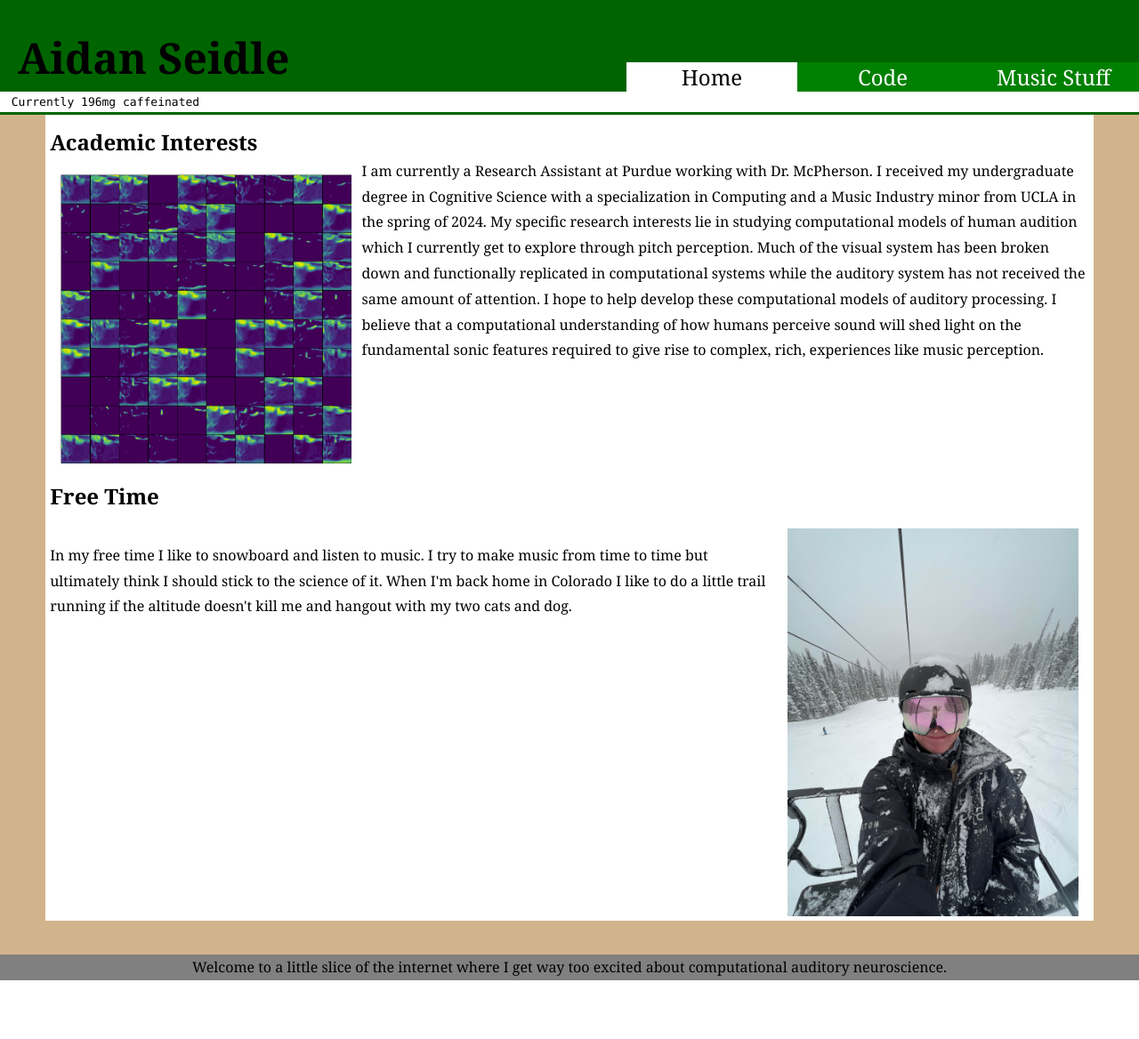
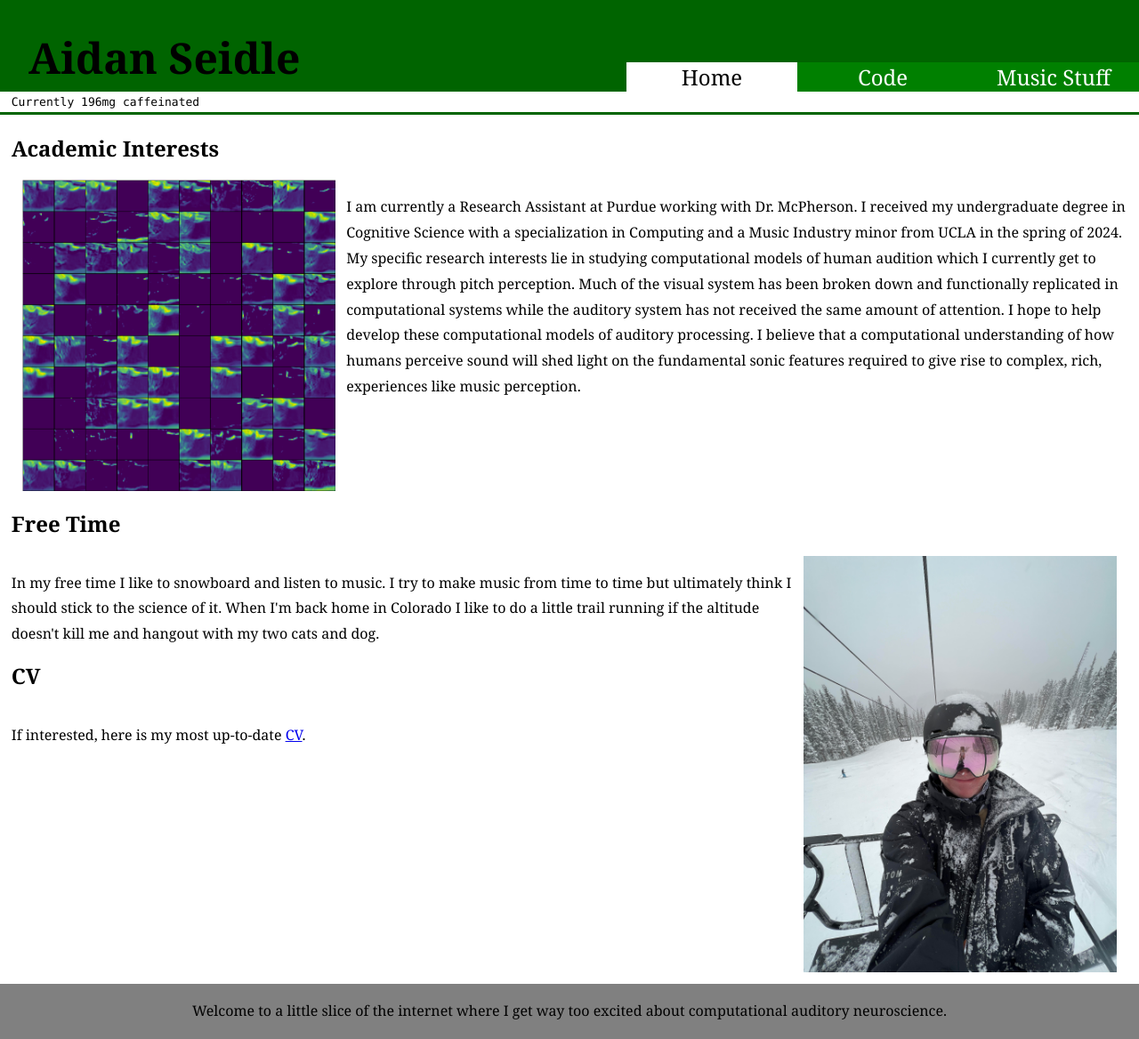
Before and after one commit to AidanSeidle/AidanSeidle.github.io, a PHP site: page / in a window 1280 px wide. Shown: the whole page at 89% size. Before the commit the page ends 1102 px from the top, so only its background shows below. Run offline with PHP 8.4, Linux system fonts and the light colour scheme.

Commit message:
Styling and Content Push

```diff
--- a/code.html
+++ b/code.html
@@ -38,6 +38,8 @@
 
                                     </br>
                                     <p>Project Descriptions Coming Soon</p>
+                                    <br>
+                                    <p>You can check out my <a href='https://github.com/AidanSeidle'>GitHub</a> in the meantime.</p>
                                 </div>
                             </div>
                         </td>
@@ -45,5 +47,9 @@
                 </table>
             </div>
 		</main>
+
+        <footer>
+			<p>Welcome to a little slice of the internet where I get way too excited about computational auditory neuroscience.</p>
+		</footer>
     </body>
 </html>
--- a/index.html
+++ b/index.html
@@ -42,6 +42,11 @@
 					In my free time I like to snowboard and listen to music. I try to make music from time to time but ultimately think I should stick to the science of it.
 					When I'm back home in Colorado I like to do a little trail running if the altitude doesn't kill me and hangout with my two cats and dog.
 				</p>
+
+				<h2>CV</h2>
+				<p class="left_para">
+					If interested, here is my most up-to-date <a href='/media/CV.pdf'>CV</a>.
+				</p>
 			</section>
 		</main>
 
--- a/music.html
+++ b/music.html
@@ -41,5 +41,9 @@
                 </div>
             </div>
 		</main>
+
+        <footer>
+			<p>Welcome to a little slice of the internet where I get way too excited about computational auditory neuroscience.</p>
+		</footer>
     </body>
 </html>
--- a/styles.css
+++ b/styles.css
@@ -11,9 +11,9 @@ body {
 
 header {
     background-color: darkgreen;
-    position: fixed;
-    top: 0px;
-    left: 0px;
+    position: sticky;
+    top: 0;
+    left: 0;
     height: fit-content;
     width: 100%;
     font-size: x-large;
@@ -23,21 +23,20 @@ header {
 main {
     background-color: white;
     position: relative;
-    top: 118px;
-    left: 0px;
     z-index: 0;
-    padding: 5px;
-    margin-left: 4%;
-    margin-right: 4%;
+    padding: 1%;
+    padding-top: 0.05%;
+    margin: 0;
+    height: fit-content;
 }
 
 footer {
     position: relative;
-    float: bottom;
-    bottom: -140px;
-    left: 0px;
     background-color: grey;
     text-align: center;
+    height: fit-content;
+    padding: 0.05%;
+    margin: 1;
 }
 
 footer p {
@@ -92,7 +91,6 @@ p {
 .right_para {
     float: right;
     max-width: 70%;
-    margin-top:-18px;
 }
 
 .left_para {
@@ -102,6 +100,8 @@ p {
 
 h1 {
     padding-left: 20px;
+    margin: 0;
+    padding: 2.5%;
 }
 
 section {
@@ -147,8 +147,9 @@ section {
     padding-left: 1%;
     position: absolute;
     float: bottom;
+    left: 0;
     bottom: -10px;
-    width: 100%;
+    width: 99%;
     font-family: "Lucida Console", "Courier New", monospace;
     font-size: small;
 }
```
Also changed, not shown: 1 other file.
